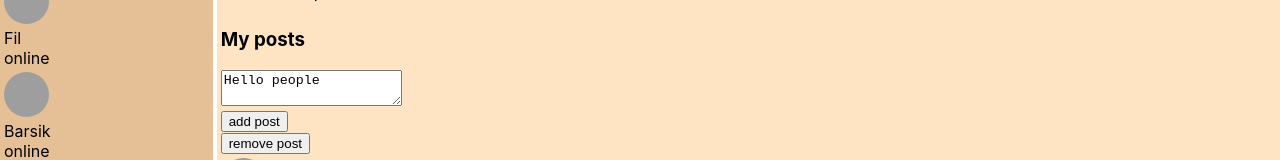
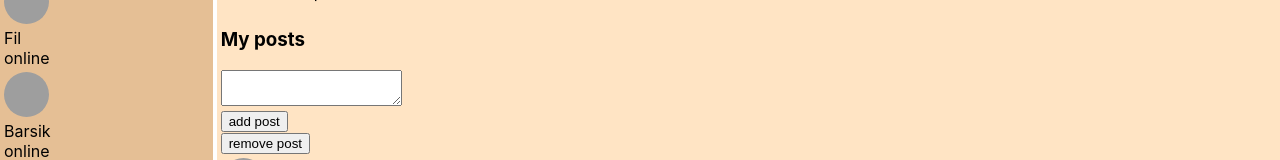
Before and after one commit to narf200/Social-at-network, a React (Create React App) app: page /profile in a window 1280 px wide. Shown: the part 437-597 px from the top of the page. Built offline with nearby package versions, Linux system fonts and the light colour scheme; grey boxes are pictures that could not be loaded.

Commit message:
delete rerender.js file, create observer

```diff
--- a/src/index.js
+++ b/src/index.js
@@ -1,8 +1,22 @@
 import * as serviceWorker from './serviceWorker';
-import state from "./redux/state";
-import {rerenderEntireTree} from'./render'
+import React from 'react';
+import ReactDOM from 'react-dom';
+import './index.css';
+import App from './App';
+import state, {subscribe, addPost, updateNewPostText} from "./redux/state";
+import {BrowserRouter} from "react-router-dom";
+
+ let rerenderEntireTree = (state) => {
+    ReactDOM.render(
+        <BrowserRouter>
+            <App state={state} addPost={addPost} updateNewPostText={updateNewPostText}/>
+        </BrowserRouter>,document.getElementById('root')
+    );
+}
 
 rerenderEntireTree(state)
+
+subscribe(rerenderEntireTree)
 
 // If you want your app to work offline and load faster, you can change
 // unregister() to register() below. Note this comes with some pitfalls.
--- a/src/redux/state.js
+++ b/src/redux/state.js
@@ -1,4 +1,6 @@
-import {rerenderEntireTree} from "../render";
+let rerenderEntireTree = () => {
+    console.log('qOqO')
+}
 
 let state = {
     profilePage: {
@@ -8,7 +10,7 @@ let state = {
             {id:'3', postText:'Thanks for the new toys!', likesCount:'3'},
             {id:'4', postText:'Where is my box ?', likesCount:'55'}
         ],
-        newPostText: 'Hello people'
+        newPostText: ''
     },
     dialogsPage: {
          dialogsData: [
@@ -47,8 +49,12 @@ export let addPost = () => {
 }
 
 export let updateNewPostText = (newPostText) => {
-    state.profilePage.postData.newPostText = newPostText
+    state.profilePage.newPostText = newPostText
     rerenderEntireTree(state)
 }
 
+export let subscribe = (observer) => {
+    rerenderEntireTree = observer
+}
+
 export default state
--- a/src/render.js
+++ /dev/null
@@ -1,14 +0,0 @@
-import React from 'react';
-import ReactDOM from 'react-dom';
-import './index.css';
-import App from './App';
-import {addPost, updateNewPostText} from "./redux/state";
-import {BrowserRouter} from "react-router-dom";
-
-export let rerenderEntireTree = (state) => {
-    ReactDOM.render(
-        <BrowserRouter>
-            <App state={state} addPost={addPost} updateNewPostText={updateNewPostText}/>
-        </BrowserRouter>,document.getElementById('root')
-    );
-}
```
